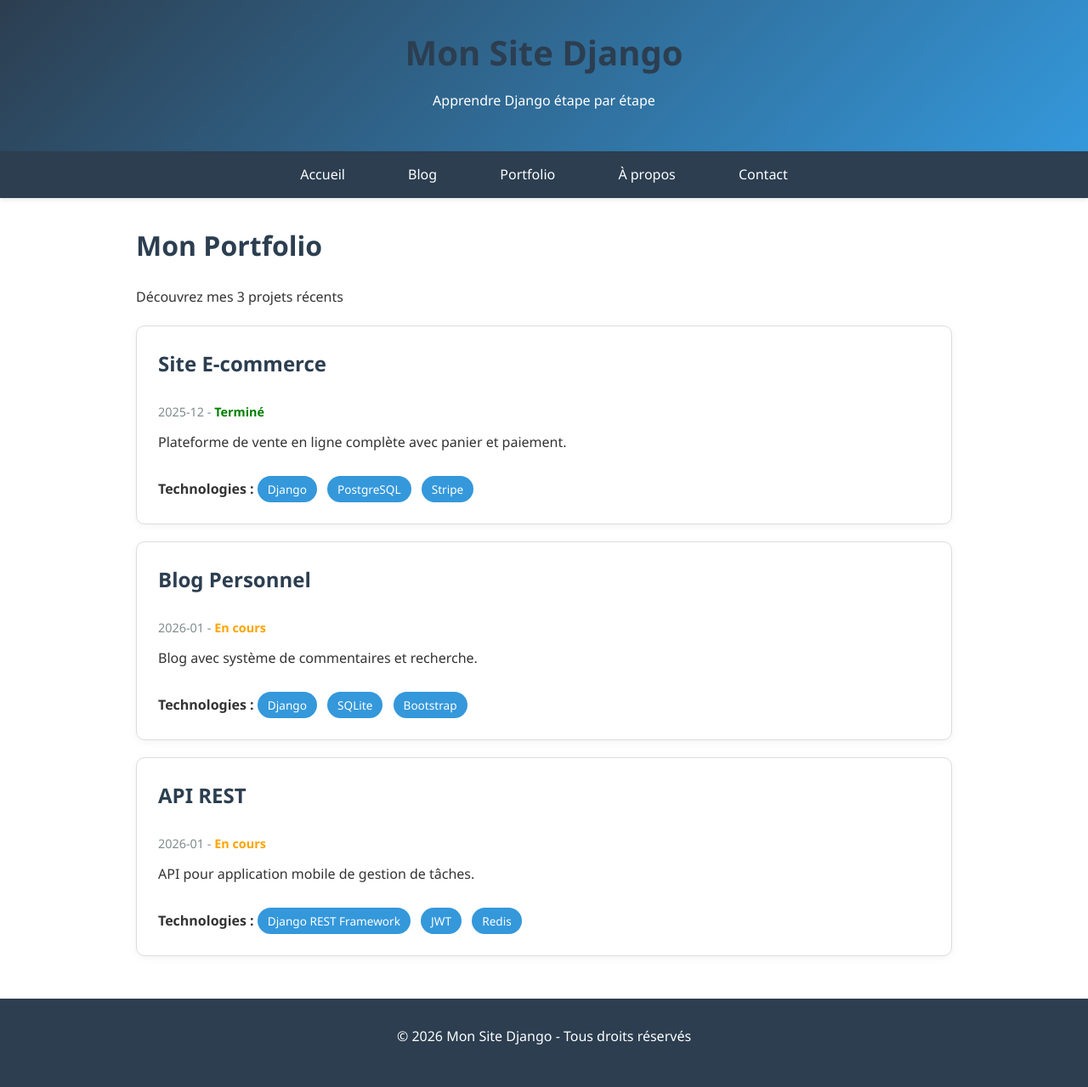
After one commit to Yayasoudais/monsite, a Django app: page /portfolio/ in a window 1280 px wide. The commit adds this page. Shown: the whole page at 85% size. Run offline with Django 4.2, Linux system fonts and the light colour scheme.

Commit message:
Création de la page portfolio

```diff
--- a/monsite/pages/templates/pages/base.html
+++ b/monsite/pages/templates/pages/base.html
@@ -39,6 +39,7 @@
         <nav>
             <a href="/">Accueil</a>
             <a href="/blog/">Blog</a>
+            <a href="/portfolio/">Portfolio</a>
             <a href="/about/">À propos</a>
             <a href="/contact/">Contact</a>
         </nav>
--- /dev/null
+++ b/monsite/pages/templates/pages/portfolio.html
@@ -0,0 +1,29 @@
+{% extends 'pages/base.html' %}
+
+{% block title %}Portfolio - Mon Site Django{% endblock %}
+
+{% block content %}
+
+    <h1> Mon Portfolio</h1>
+    <p>Découvrez mes {{ nombre_projets }} projets récents</p>
+    {% for projet in projets %}
+        <div class="article-card">
+            <h2>{{ projet.nom }}</h2>
+            <div class="article-meta">
+                {{ projet.date }} -
+                <strong style="color: {% if projet.statut == 'Terminé' %}green{% else %}orange{% endif %};">
+                    {{ projet.statut }}
+                </strong>
+            </div>
+            <p>{{ projet.description }}</p>
+            <div>
+                <strong>Technologies :</strong>
+                {% for tech in projet.technologies %}
+                    <span class="tag">{{ tech }}</span>
+                {% endfor %}
+            </div>
+        </div>
+
+    {% endfor %}
+
+{% endblock %}
--- a/monsite/pages/urls.py
+++ b/monsite/pages/urls.py
@@ -6,6 +6,7 @@ urlpatterns =[
     path('about/', views.about, name ='about'),
     path('contact/', views.contact, name='contact'),
     path('blog/', views.blog_home, name='blog_home'),
+    path('portfolio/', views.portfolio, name='portfolio'),
     path('blog/<int:article_id>', views.blog_article, name='blog_article'),
 #    path('services/',views.services, name='services'),
 #   path('portfolio/', views.portfolio, name = 'portfolio'),
--- a/monsite/pages/views.py
+++ b/monsite/pages/views.py
@@ -61,3 +61,35 @@ def about(request):
     return render(request,'pages/about.html')
 def contact(request):
     return render(request,'pages/contact.html')
+
+def portfolio(request):
+    projets = [
+        {
+            'id': 1,
+            'nom': 'Site E-commerce',
+            'description': 'Plateforme de vente en ligne complète avec panier et paiement.',
+            'technologies': ['Django', 'PostgreSQL', 'Stripe'],
+            'date': '2025-12',
+            'statut': 'Terminé',
+        },
+        {
+            'id': 2,
+            'nom': 'Blog Personnel',
+            'description': 'Blog avec système de commentaires et recherche.',
+            'technologies': ['Django', 'SQLite', 'Bootstrap'],
+            'date': '2026-01',
+            'statut': 'En cours',
+        },{
+            'id': 3,
+            'nom': 'API REST',
+            'description': 'API pour application mobile de gestion de tâches.',
+            'technologies': ['Django REST Framework', 'JWT', 'Redis'],
+            'date': '2026-01',
+            'statut': 'En cours',
+        },
+    ]
+    context = {
+        'projets': projets,
+        'nombre_projets': len(projets),
+    }
+    return render(request, 'pages/portfolio.html', context)
```
